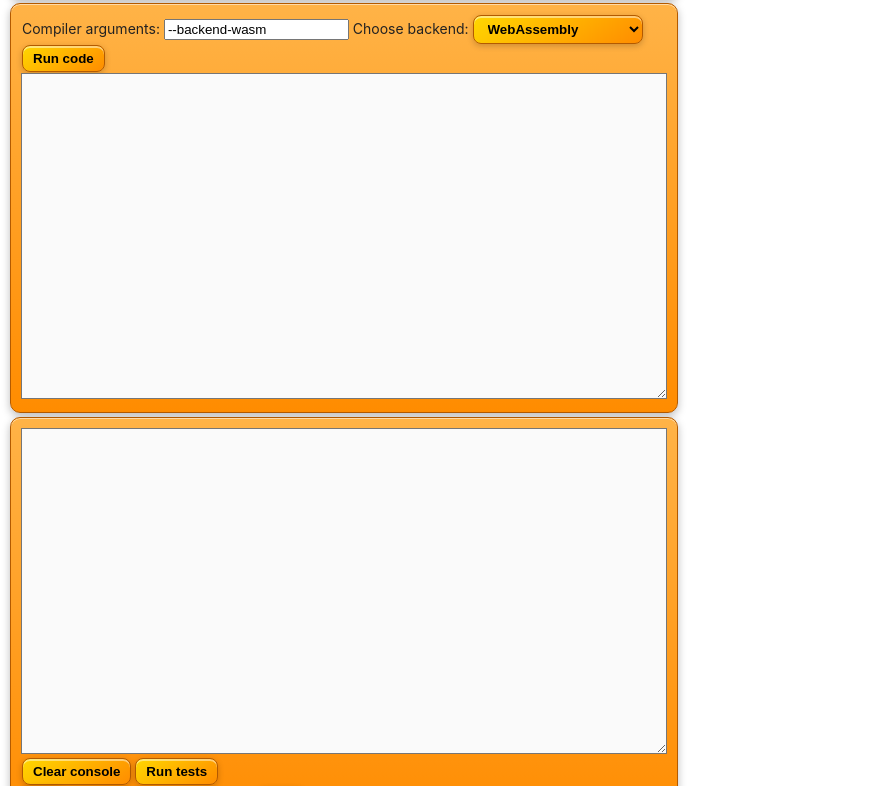
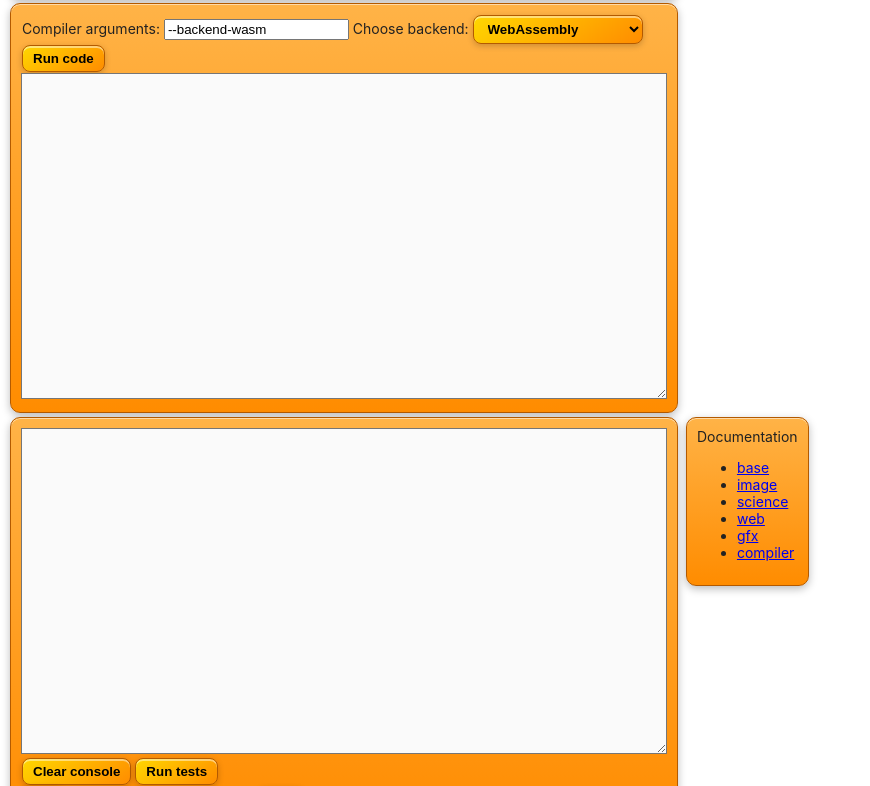
Before and after one commit to windelbouwman/sauce-os, a plain HTML site: page webapp/index.html in a window 1280 px wide. Shown: the part 393-1179 px from the top of the page, without its empty margins (0-870 px from the left). Drawn offline with Linux system fonts and the light colour scheme; files whose address does not match are found by name.

```diff
--- a/webapp/index.html
+++ b/webapp/index.html
@@ -59,6 +59,18 @@
       </p>
     </section>
 
+    <section class="panel">
+      Documentation
+      <ul>
+        <li><a href="docs/libbase.html">base</a></li>
+        <li><a href="docs/libimage.html">image</a></li>
+        <li><a href="docs/libscience.html">science</a></li>
+        <li><a href="docs/libweb.html">web</a></li>
+        <li><a href="docs/libgfx.html">gfx</a></li>
+        <li><a href="docs/libcompiler.html">compiler</a></li>
+      </ul>
+    </section>
+
     <script lang="javascript" src="webrt.js" type="module"></script>
   </body>
 </html>
```
Also changed, not shown: 7 other files.
